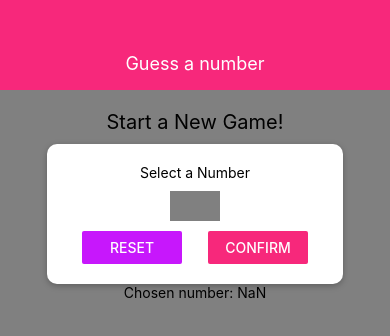
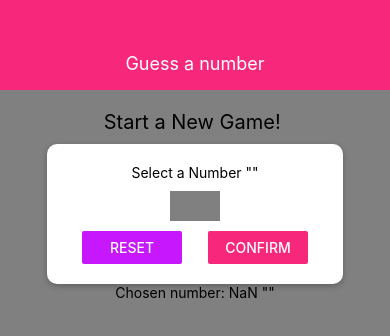
Before and after one commit to YiroYi/rn-guess-number, a React Native app: screen / in a window 390 px wide. Both pictures are taken after a click on the button "CONFIRM". Shown: the top 336 px of the page. Built offline with nearby package versions, Linux system fonts and the light colour scheme.

Commit message:
Adding blank space to the text

```diff
--- a/screens/StartGameScreen.js
+++ b/screens/StartGameScreen.js
@@ -41,7 +41,7 @@ const StartGameScreen = props => {
   let confirmedOutput;
 
   if (confirmed) {
-    confirmedOutput = <Text>Chosen number: {selectedNumber}</Text>
+    confirmedOutput = <Text>Chosen number: {selectedNumber} ""</Text>
   }
 
   return(
@@ -49,9 +49,9 @@ const StartGameScreen = props => {
       Keyboard.dismiss();
     }}>
       <View style={styles.screen}>
-        <Text style={styles.title}>Start a New Game!</Text>
+        <Text style={styles.title}>Start a New Game! </Text>
           <Card style={styles.inputContainer}>
-            <Text>Select a Number</Text>
+            <Text>Select a Number ""</Text>
             <Input style={styles.input}
                    blurOnSubmit
                    autoCapitalize='none'
@@ -80,7 +80,8 @@ const styles = StyleSheet.create({
     flex: 1,
     padding: 10,
     alignItems: 'center',
-    backgroundColor: 'gray'
+    backgroundColor: 'gray',
+    fontFamily:"Roboto"
   },
   title: {
     fontSize: 20,
```
